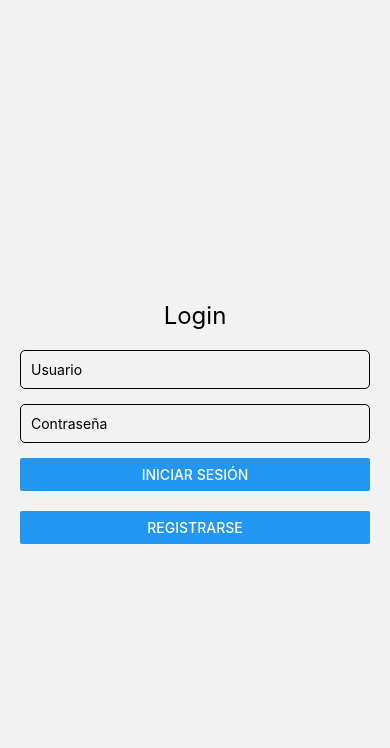
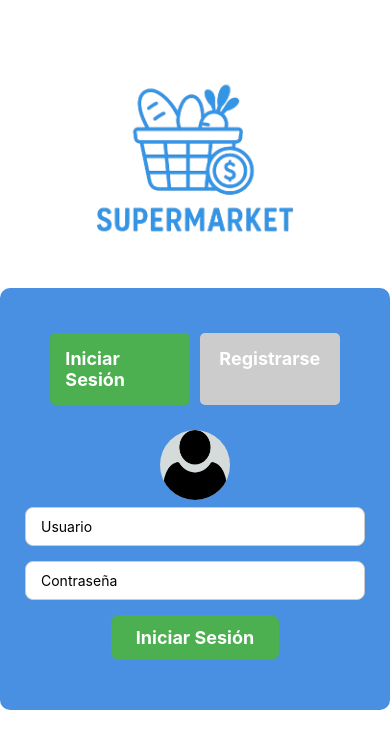
Before and after one commit to juancast24/Proyecto-virtualizacion-Minimarket, a React Native app: screen /Login in a window 390 px wide. Shown: the top 748 px of the page. Built offline with nearby package versions, Linux system fonts and the light colour scheme.

Commit message:
avance login y correccion de bug de alertas

```diff
--- a/context/AuthContext.js
+++ b/context/AuthContext.js
@@ -24,22 +24,22 @@ export const AuthProvider = ({ children }) => {
       setAuthState({ authenticated: true, ...admin });
       return admin;
     }
+
+
+
     if (username === 'user' && password === 'user') {
       const user = { username, role: Role.USER };
       setAuthState({ authenticated: true, ...user });
       return user;
     }
     if (username.trim() === '' || password.trim() === '') {
-        alert('hay campos sin rellenar')
+        return alert('hay campos sin rellenar');
       }
-    else {
-        alert('Usuario o contraseña incorrectos');
-    }
   };
 
  // Función para manejar el registro de un usuario
- const onRegister = (username, password,phone) => {
-  if (username && password && phone) {
+ const onRegister = (username, password,confirmPassword,phone) => {
+  if (username.trim() && password.trim() && confirmPassword.trim() &&phone.trim()) {
     // Aquí normalmente registrarías al usuario en la base de datos, pero por ahora se simula
     setAuthState({ authenticated: true, username: username, role: Role.USER });
     alert('¡Usuario registrado con éxito!');
--- a/package.json
+++ b/package.json
@@ -30,7 +30,8 @@
     "react-native-vector-icons": "^10.2.0",
     "react-native-web": "~0.19.13",
     "styled-components": "^6.1.17",
-    "yet": "^0.1.0"
+    "yet": "^0.1.0",
+    "expo-linear-gradient": "~14.0.2"
   },
   "devDependencies": {
     "@babel/core": "^7.20.0"
--- a/screens/public/LoginScreen.js
+++ b/screens/public/LoginScreen.js
@@ -1,54 +1,87 @@
-import React, { useState,useEffect } from 'react';
-import {
-  View,
-  Text,
-  TextInput,
-  Button,
-  StyleSheet,
-  Alert,
-  BackHandler,
-} from 'react-native';
+import React, { useState } from 'react';
+import { View, Text, TextInput, StyleSheet, Alert, Image, TouchableOpacity} from 'react-native';
 import { useNavigation } from '@react-navigation/native';
 import { useAuth } from '../../context/AuthContext';
 
 const LoginScreen = () => {
+  const [isLogin, setIsLogin] = useState(true); // Determina si estamos en login o registro
   const [username, setUsername] = useState('');
   const [password, setPassword] = useState('');
-  const { onLogin } = useAuth();
+  const [confirmPassword, setConfirmPassword] = useState(''); // Solo para registro
+  const [phone, setPhone] = useState(''); // Solo para registro
+
+  const { onLogin, onRegister } = useAuth();
   const navigation = useNavigation();
 
   const handleLogin = async () => {
-    console.log('▶ handleLogin fired', { username, password });
+    // Verificar si los campos están vacíos antes de llamar a onLogin
+    if (username.trim() === '' || password.trim() === '') {
+      return Alert.alert('Error', 'Hay campos sin rellenar');
+    }
+
     const user = await onLogin(username.trim(), password);
-    if (!user || !password) {
+
+    if (!user) {
       return Alert.alert('Error', 'Usuario o contraseña incorrectos');
     }
 
+    // Redirigir dependiendo del rol del usuario
     if (user.role === 'admin') {
       navigation.navigate('AdminDashboard');
     } else {
       navigation.navigate('UserDashboard');
     }
   };
-
- // Sobrescribir el comportamiento del botón "Atrás"
- useEffect(() => {
-  const backHandler = BackHandler.addEventListener(
-    'hardwareBackPress',
-    () => {
-      navigation.navigate('Home'); // Redirige siempre al HomeScreen
-      return true; // Evita el comportamiento predeterminado
+  const handleRegister = async () => {
+    const success = await onRegister(username.trim(), password, confirmPassword.trim(), phone.trim());
+    if (success) {
+      setIsLogin(true); // Después de registro, volvemos al login
+      setUsername('');
+      setPassword('');
+      setConfirmPassword('');
+      setPhone('');
     }
-  );
-
-  return () => backHandler.remove(); // Limpia el evento al desmontar el componente
-}, [navigation]);
+  };
 
   return (
+    <View style={styles.bg}>
+      <View style={styles.imageContainer}>
+        <Image source={require('../../assets/logo-market.png')} style={styles.logo} />
+      </View>
       <View style={styles.container}>
-      <Text style={styles.title}>Login</Text>
 
-      {/* Inputs */}
+        {/* Botones de Login y Registro */}
+        <View style={styles.buttonContainer}>
+        <TouchableOpacity
+          style={[
+            styles.button,
+            { backgroundColor: isLogin ? '#4CAF50' : '#ccc' }, // Color dinámico
+          ]}
+          onPress={() => setIsLogin(true)}
+        >
+          <Text style={styles.buttonText}>Iniciar Sesión</Text>
+        </TouchableOpacity>
+
+        <TouchableOpacity
+          style={[
+            styles.button,
+            { backgroundColor: !isLogin ? '#4CAF50' : '#ccc' }, // Color dinámico
+          ]}
+          onPress={() => setIsLogin(false)}
+        >
+          <Text style={styles.buttonText}>Registrarse</Text>
+        </TouchableOpacity>
+        </View>
+
+        <View style={styles.imageContainer}>
+        <Image source={require('../../assets/persona.png')} style={styles.persona} />
+      </View>
+
+          {/*    <Text style={styles.title}>{isLogin ? 'Iniciar Sesión' : 'Registro'}</Text> */}
+
+        {/* Formulario de Login */}
+        {isLogin ? (
+          <>
             <TextInput
               placeholder="Usuario"
               autoCapitalize="none"
@@ -63,24 +96,133 @@ const LoginScreen = () => {
               onChangeText={setPassword}
               style={styles.input}
             />
-
-      {/* Botón real de Login */}
-      <Button title="Iniciar Sesión" onPress={handleLogin} />
-       <View style={styles.space} />
-      <Button title="Registrarse" onPress={() => navigation.navigate('RegisterScreen')}/>
-
-
+            <TouchableOpacity style={styles.buttonLogin} onPress={handleLogin}>
+             <Text style={styles.buttonText}>Iniciar Sesión</Text>
+            </TouchableOpacity>
+          </>
+        ) : (
+          /* Formulario de Registro */
+          <>
+            <TextInput
+              placeholder="Usuario"
+              autoCapitalize="none"
+              value={username}
+              onChangeText={setUsername}
+              style={styles.input}
+            />
+            <TextInput
+              placeholder="Teléfono"
+              value={phone}
+              onChangeText={setPhone}
+              style={styles.input}
+              keyboardType="phone-pad"
+            />
+            <TextInput
+              placeholder="Contraseña"
+              secureTextEntry
+              value={password}
+              onChangeText={setPassword}
+              style={styles.input}
+            />
+            <TextInput
+              placeholder="Confirmar Contraseña"
+              secureTextEntry
+              value={confirmPassword}
+              onChangeText={setConfirmPassword}
+              style={styles.input}
+            />
+          <TouchableOpacity style={styles.buttonRegister} onPress={handleRegister}>
+            <Text style={styles.buttonText}>Registrarse</Text>
+          </TouchableOpacity>
+          </>
+        )}
+      </View>
     </View>
   );
 };
 
 const styles = StyleSheet.create({
-  container: { flex: 1, justifyContent: 'center', padding: 20 },
-  title: { fontSize: 24, marginBottom: 20, textAlign: 'center' },
-  input: { borderWidth: 1, marginBottom: 15, padding: 10, borderRadius: 5 },
-  space: {
-    marginBottom: 20, // Ajusta el espacio entre los botones
+  bg: {
+    flex: 1,
+    backgroundColor: 'white',
+    alignItems: 'center',
   },
+  persona:{
+    marginBottom:"10%",
+    height:70,
+    width:70,
+    backgroundColor:"#d5dbdb",
+    borderRadius:50,
+
+  },
+  button: {
+    flex: 1,
+    padding: 15,
+    margin: 5,
+    borderRadius: 5,
+    alignItems: 'center',
+  },
+  buttonLogin: {
+    backgroundColor: '#4CAF50',
+    paddingVertical: 12,
+    paddingHorizontal: 25,
+    borderRadius: 8,
+    alignItems: 'center',
+    marginBottom: 10,
+  },
+
+  buttonRegister: {
+    backgroundColor: '#4CAF50',
+    paddingVertical: 15, // Asegura que el botón tenga un tamaño adecuado
+    paddingHorizontal: 25,
+    borderRadius: 8,
+    alignItems: 'center',
+  },
+
+  buttonText: {
+    color: 'white',
+    fontSize: 18,
+    fontWeight: 'bold',
+  },
+  container: {
+    paddingHorizontal: 25,
+    justifyContent: 'center', // Centra verticalmente
+    alignItems: 'center',
+    width: '100%',
+    backgroundColor: '#4A90E2',
+    borderRadius: 10,
+    padding: 40,
+    elevation: 5,
+  },
+  title: {
+    fontSize: 24,
+    marginBottom: 20,
+    textAlign: 'center',
+    fontWeight: 'bold',
+    color: 'white',
+  },
+  buttonContainer: {
+    flexDirection: 'row',
+    justifyContent: 'space-around',
+    marginBottom: 20,
+  },
+  input: {
+    width: '100%',        // Ocupa todo el ancho disponible
+    paddingVertical: 10,  // Espacio interno arriba y abajo
+    paddingHorizontal: 15,// Espacio interno a los lados
+    borderWidth: 1,
+    borderColor: '#ccc',
+    borderRadius: 8,
+    marginBottom: 15,     // Espacio entre cada input
+    backgroundColor: '#fff', // Fondo blanco (opcional)
+  },
+  logo: {
+    marginTop:"20%",
+    marginBottom:"0%",
+    width: 240,
+    height: 240,
+
+}
 });
 
 export default LoginScreen;
```
Also changed, not shown: assets/persona.png (added), 1 other file (tests, documents, lock files or other folders). Lines whose indentation alone changed are shown as unchanged.
